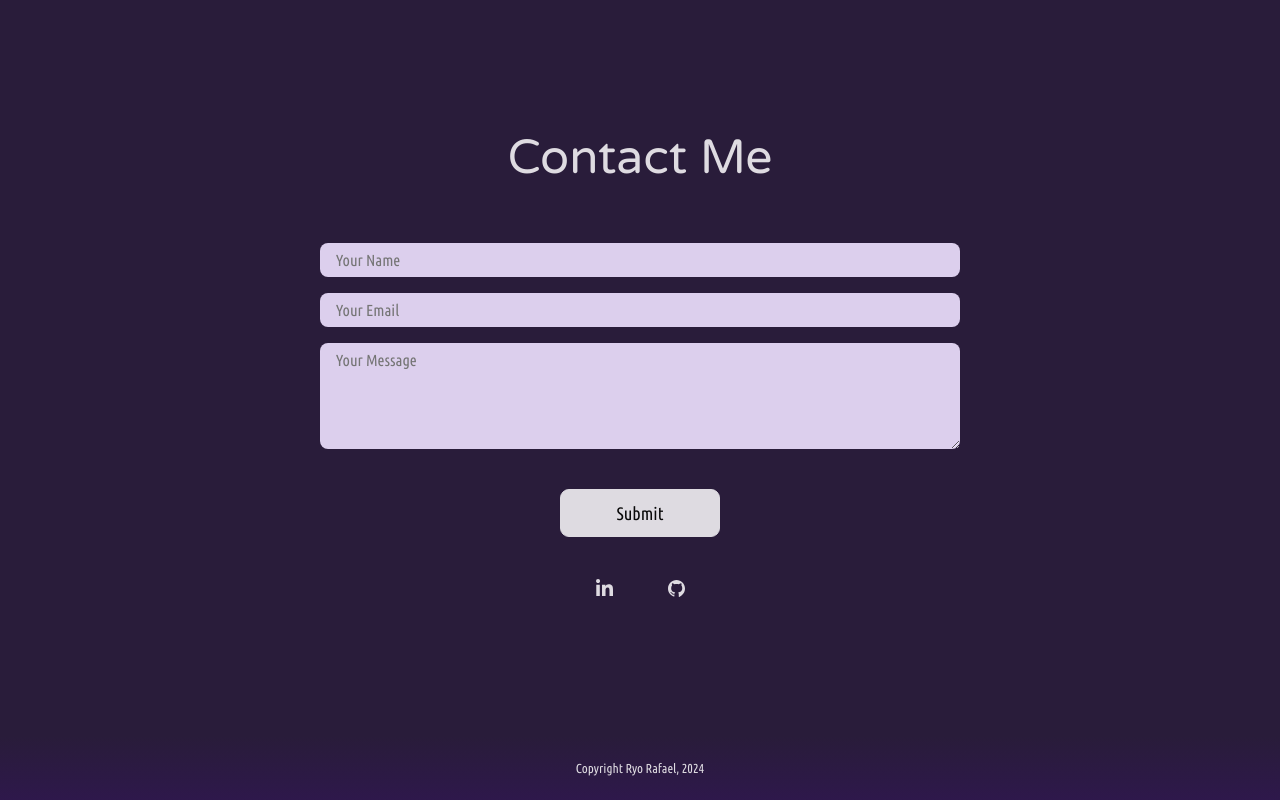
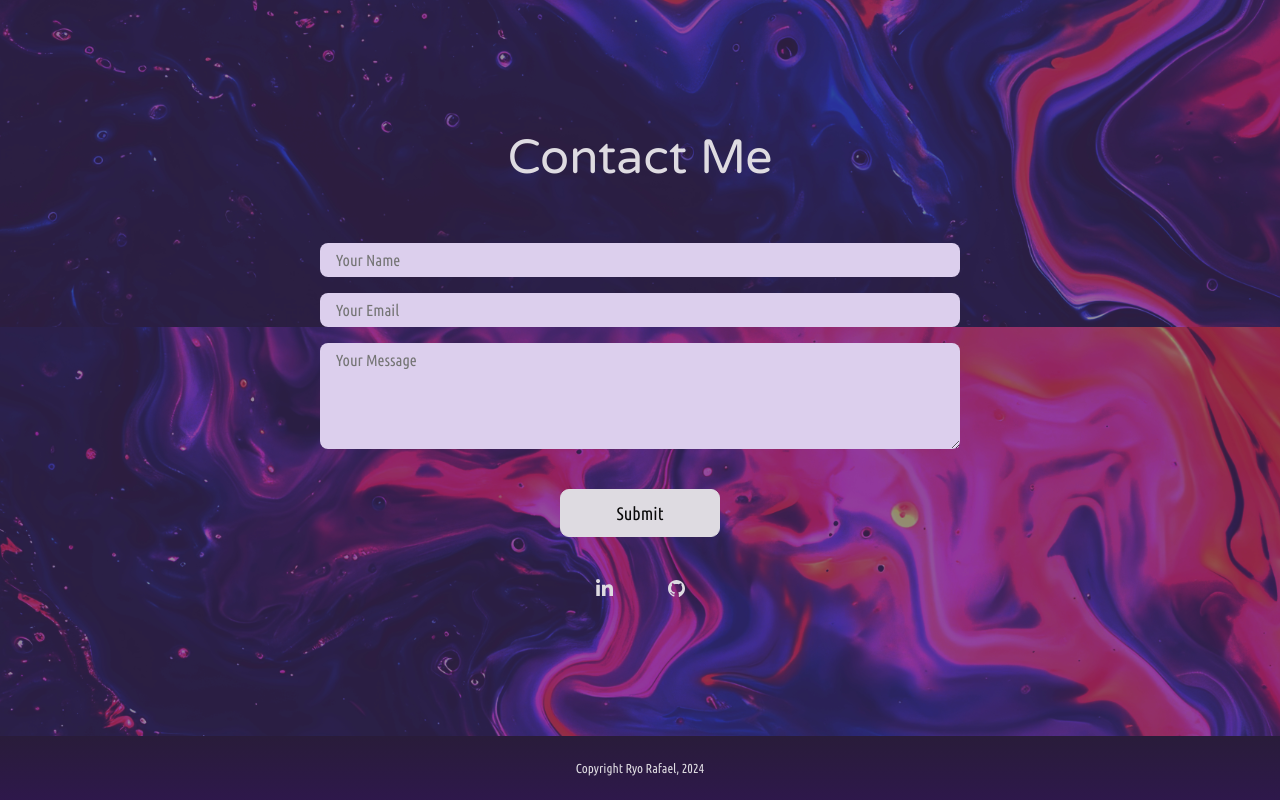
Before and after one commit to ryorafael/portfolio, a React (Create React App) app: page / in a window 1280 px wide. Shown: the part 2873-3673 px from the top of the page. Built offline with nearby package versions, Linux system fonts and the light colour scheme.

Commit message:
background changed

```diff
--- a/public/index.html
+++ b/public/index.html
@@ -19,7 +19,7 @@
 </head>
 
 <body>
-  <noscript>You need to enable JavaScript to run this app.</noscript>
+  <noscript></noscript>
   <div id="root"></div>
 </body>
 
--- a/src/App.js
+++ b/src/App.js
@@ -4,10 +4,24 @@ import Skills from "./components/Skills/skills";
 import Works from "./components/Works/works";
 import Contact from "./components/Contact";
 import Footer from "./components/Footer/footer";
+import backgroundImage from './assets/bg.png';
 
 function App() {
+  const backgroundColor = '#291c3a';
+
+  const appStyle = {
+    position: 'relative',
+    backgroundImage: `url(${backgroundImage})`, // Use background image
+    backgroundColor: backgroundColor, // Use background color if no image
+    backgroundRepeat: 'no-repeat',
+    backgroundSize: 'cover',
+    backgroundAttachment: 'fixed', // Fixed background
+    minHeight: '100vh', // Ensure the container takes up at least the height of the viewport
+    // Add other styles as needed
+  };
+
   return (
-    <div className="App">
+    <div className="App" style={appStyle}>
       <Navbar />
       <Intro />
       <Skills />
--- a/src/components/Navbar/navbar.css
+++ b/src/components/Navbar/navbar.css
@@ -1,5 +1,4 @@
 .navbar {
-  background: #291c3a;
   height: 5rem;
   width: 100vw;
   max-width: 75rem;
--- a/src/components/contact.css
+++ b/src/components/contact.css
@@ -123,7 +123,6 @@
 .card {
   width: fit-content;
   height: fit-content;
-  background-color: #291c3a;
   display: flex;
   align-items: center;
   justify-content: center;
@@ -136,7 +135,6 @@
 .socialContainer {
   width: 52px;
   height: 52px;
-  background-color: #291c3a;
   display: flex;
   align-items: center;
   justify-content: center;
```
